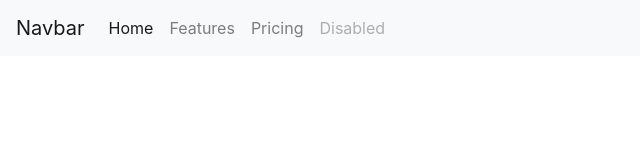
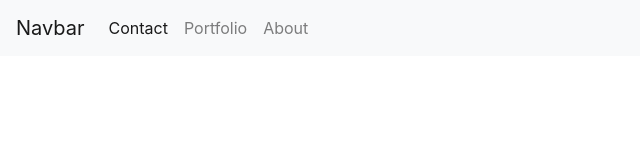
Before and after one commit to jacksoncurdo/Portfolio, a plain HTML site: page contact.html in a window 1280 px wide. Shown: the whole page, without its empty margins (0-640 px from the left). Drawn offline with nearby package versions, Linux system fonts and the light colour scheme.

Commit message:
updated remaining pages for navbar

```diff
--- a/contact.html
+++ b/contact.html
@@ -11,7 +11,7 @@
 
     <link rel="stylesheet" href="style.css">
 
-    <title>Jackson's Portfolio</title>
+    <title>Contact</title>
 
 </body>
 <!-- navbar -->
@@ -23,16 +23,13 @@
   <div class="collapse navbar-collapse" id="navbarNav">
     <ul class="navbar-nav">
       <li class="nav-item active">
-        <a class="nav-link" href="#">Home <span class="sr-only">(current)</span></a>
+        <a class="nav-link" href="contact.html">Contact <span class="sr-only">(current)</span></a>
       </li>
       <li class="nav-item">
-        <a class="nav-link" href="#">Features</a>
+        <a class="nav-link" href="portfolio.html">Portfolio</a>
       </li>
       <li class="nav-item">
-        <a class="nav-link" href="#">Pricing</a>
-      </li>
-      <li class="nav-item">
-        <a class="nav-link disabled" href="#" tabindex="-1" aria-disabled="true">Disabled</a>
+        <a class="nav-link" href="index.html">About</a>
       </li>
     </ul>
   </div>
```
Also changed, not shown: index.html (+1 -1 lines), portfolio.html (+3 -6 lines).
